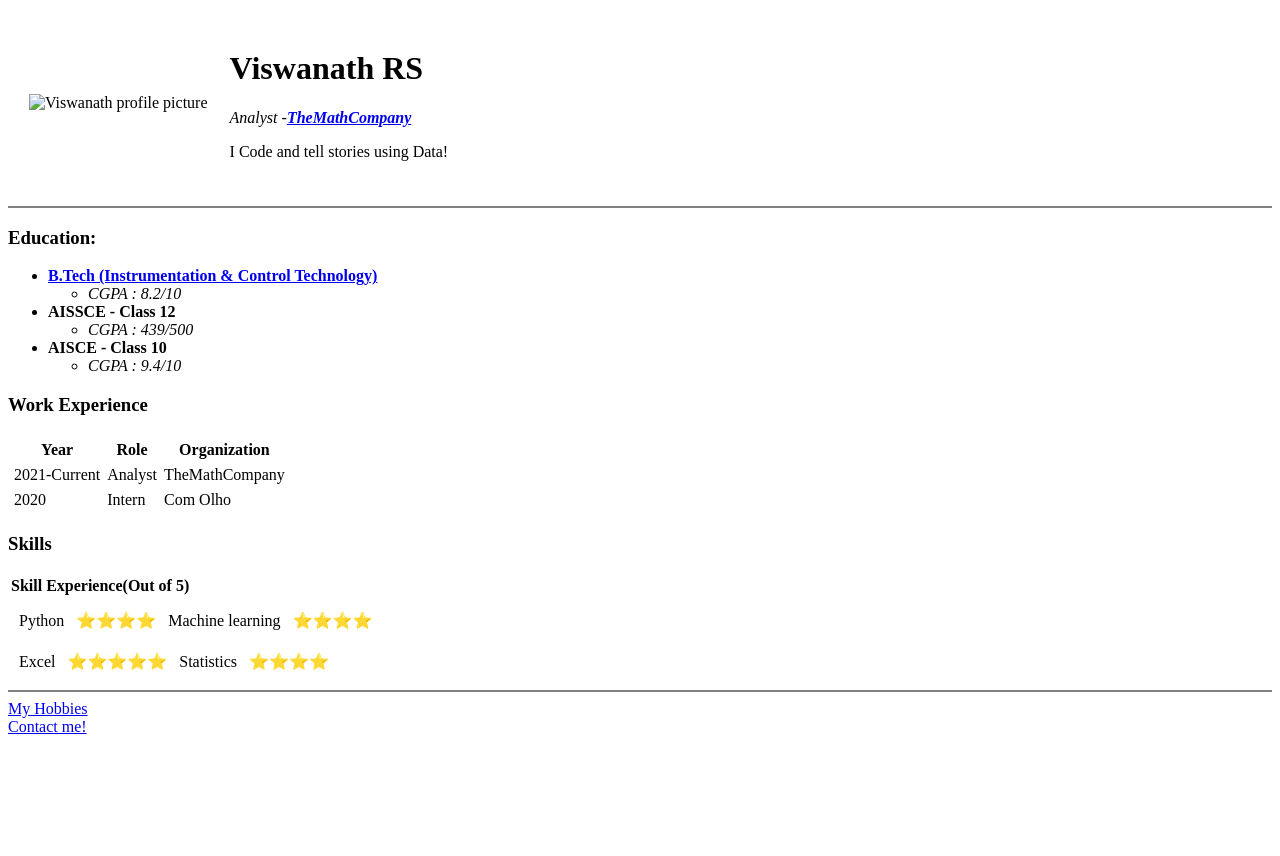
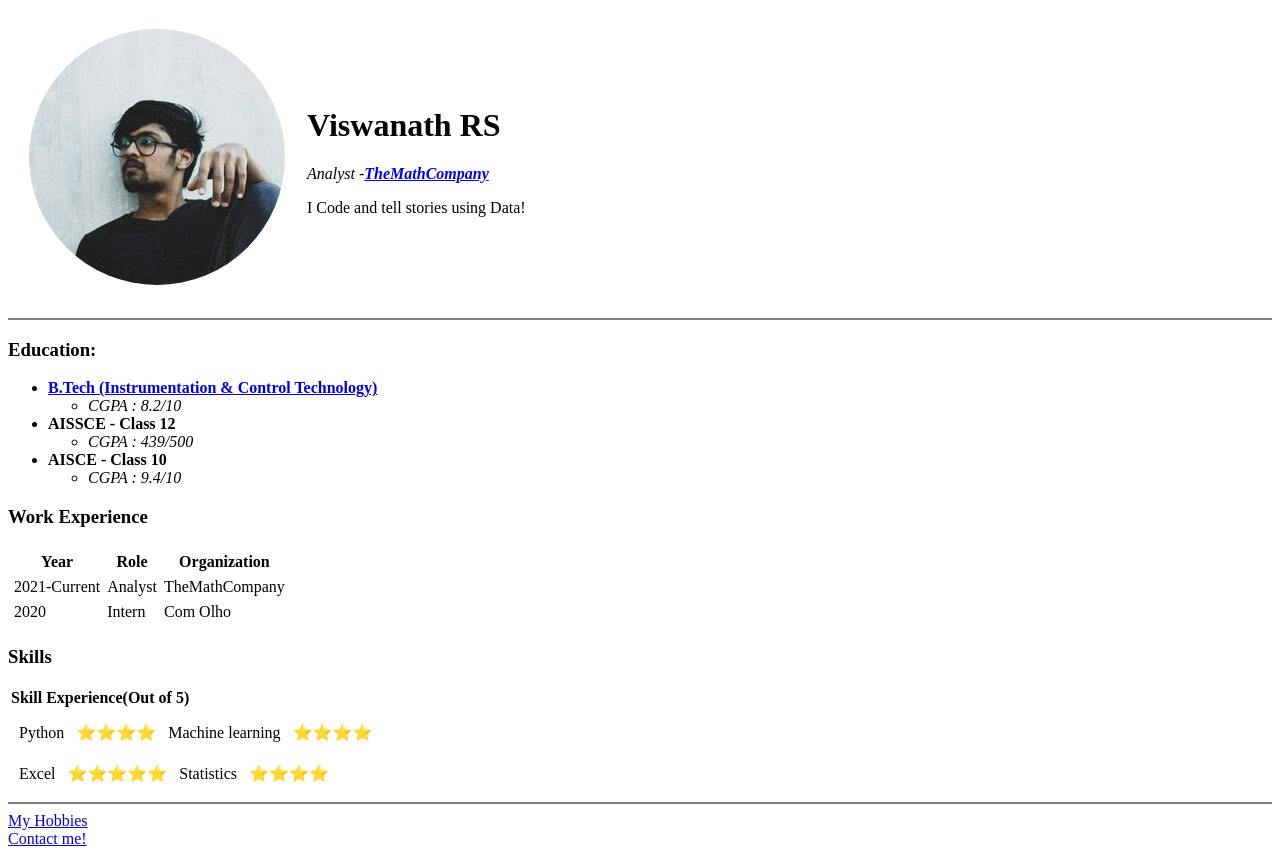
Before and after one commit to Vizdom006/resume, a plain HTML site: page index.html in a window 1280 px wide. Before the commit the page ends 800 px from the top, so only its background shows below. Drawn offline with Linux system fonts and the light colour scheme.

Commit message:
Update index.html
updated the image link

```diff
--- a/index.html
+++ b/index.html
@@ -9,7 +9,7 @@
 <body>
     <table cellspacing = '20'>
         <tr>
-            <td><img src="images/viz-img-modified.png" alt="Viswanath profile picture"></td>
+            <td><img src="viz-img-modified.png" alt="Viswanath profile picture"></td>
             <td>    <h1>Viswanath RS</h1>
                 <p><em>Analyst -<strong><a href="https://www.themathcompany.com">TheMathCompany</a></strong></em></p>
                 <p>I Code and tell stories using Data!</p> </td>
```
